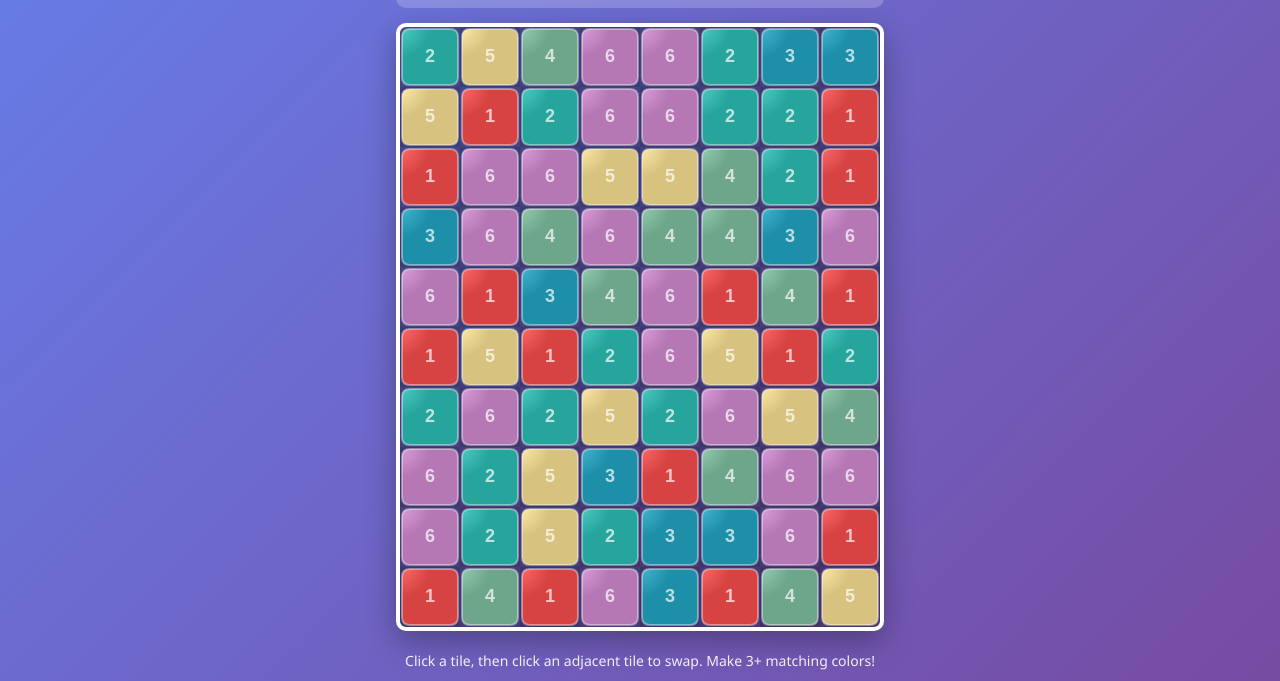
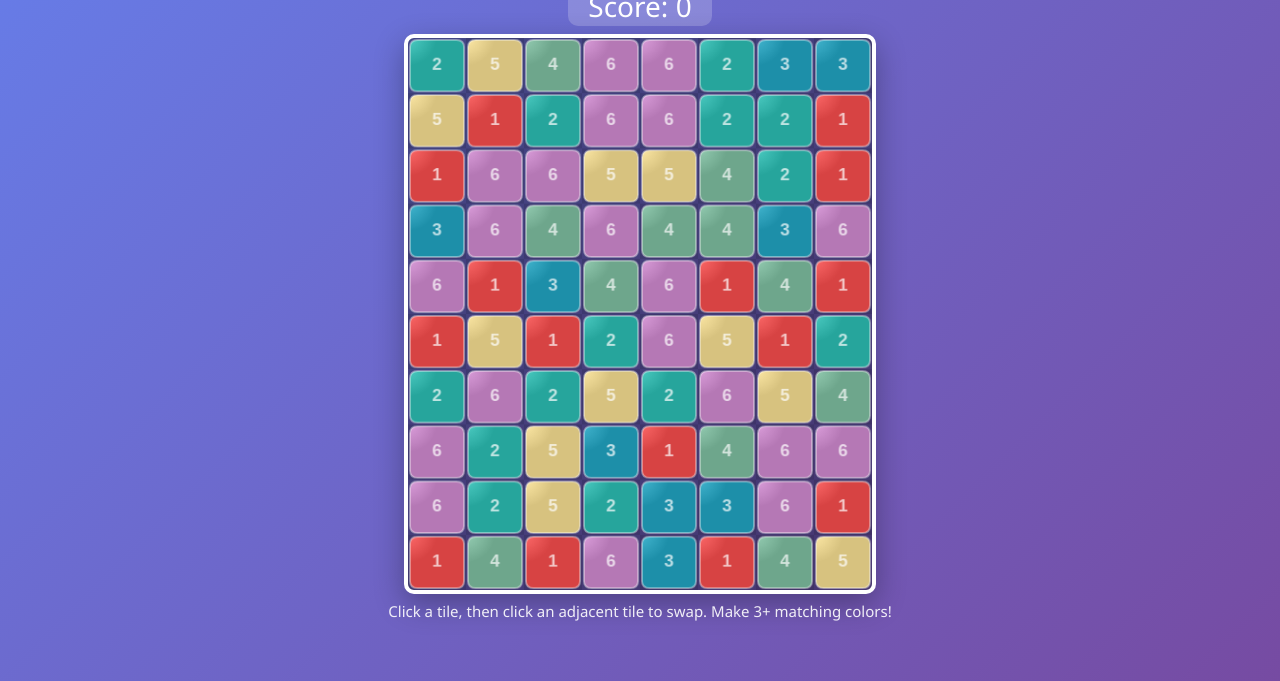
Before and after one commit to pindos11/minigames_small_llm, a plain HTML site: page match3.html in a window 1280 px wide. Shown: the part 119-800 px from the top of the page. Drawn offline with Linux system fonts and the light colour scheme.

Commit message:
Added resize

```diff
--- a/match3.html
+++ b/match3.html
@@ -10,23 +10,37 @@
             display: flex;
             justify-content: center;
             align-items: center;
-            min-height: 100vh;
+            min-height: 100dvh;
             background: linear-gradient(135deg, #667eea 0%, #764ba2 100%);
             font-family: 'Segoe UI', Tahoma, Geneva, Verdana, sans-serif;
+            overflow: hidden;
+            touch-action: none;
         }
-        .game-container { text-align: center; }
+        .game-container {
+            display: flex;
+            flex-direction: column;
+            align-items: center;
+            justify-content: center;
+            gap: 1vh;
+            padding: 1vh 0.5vw;
+            max-width: 100vw;
+            max-height: 100dvh;
+        }
         h1 {
             color: white;
-            margin-bottom: 10px;
+            margin-bottom: 0;
             text-shadow: 2px 2px 4px rgba(0,0,0,0.3);
+            font-size: clamp(18px, 4.5vmin, 36px);
+            line-height: 1;
         }
         .score-board {
             background: rgba(255,255,255,0.2);
             border-radius: 10px;
-            padding: 15px 30px;
-            margin-bottom: 15px;
+            padding: 0.8vh clamp(10px, 2vw, 20px);
+            margin-bottom: 0;
             color: white;
-            font-size: 24px;
+            font-size: clamp(14px, 3.5vmin, 28px);
+            line-height: 1;
         }
         #canvas {
             border: 4px solid white;
@@ -34,12 +48,17 @@
             box-shadow: 0 10px 30px rgba(0,0,0,0.3);
             background: rgba(0,0,0,0.3);
             cursor: default;
+            max-width: 95vw;
+            max-height: 70vh;
+            image-rendering: -webkit-optimize-contrast;
+            image-rendering: crisp-edges;
         }
         .instructions {
             color: white;
-            margin-top: 15px;
-            font-size: 14px;
+            margin-top: 0;
+            font-size: clamp(10px, 2.2vmin, 15px);
             opacity: 0.9;
+            line-height: 1.2;
         }
         .combo-text {
             position: absolute;
@@ -71,15 +90,41 @@
         // --- Configuration ---
         const COLS = 8;
         const ROWS = 10;
-        const TILE_SIZE = 60;
-        const GRID_WIDTH = COLS * TILE_SIZE;
-        const GRID_HEIGHT = ROWS * TILE_SIZE;
+        const TILE_SIZE = 60; // internal grid unit size (for game logic only)
         const ANIM_DURATION = 300; // ms
         const CLEAR_DURATION = 400; // ms
         const FALL_DURATION = 500; // ms
 
-        canvas.width = GRID_WIDTH;
-        canvas.height = GRID_HEIGHT;
+        // --- Responsive sizing ---
+        let tileSizePx = 60; // current pixel size per tile (computed from viewport)
+        let dpr = window.devicePixelRatio || 1;
+
+        function computeTileSize() {
+            const vh = window.innerHeight * 0.95;
+            const vw = window.innerWidth * 0.95;
+            // Reserve ~22vh for h1 + score + instructions
+            tileSizePx = Math.min(
+                Math.floor(vh * 0.78 / ROWS),
+                Math.floor(vw / COLS),
+                60 // cap at original size
+            );
+            tileSizePx = Math.max(tileSizePx, 28); // minimum for tiny screens
+        }
+
+        function resizeCanvas() {
+            computeTileSize();
+            dpr = window.devicePixelRatio || 1;
+            const w = COLS * tileSizePx;
+            const h = ROWS * tileSizePx;
+            canvas.width = w * dpr;
+            canvas.height = h * dpr;
+            canvas.style.width = w + 'px';
+            canvas.style.height = h + 'px';
+            // Redraw if grid is already initialized (not during startup)
+            if (grid && grid.length > 0) {
+                draw();
+            }
+        }
 
         const COLORS = [
             '#FF6B6B', // Red
@@ -421,7 +466,12 @@
         // --- Drawing ---
         function draw() {
             const ctx = canvas.getContext('2d');
-            ctx.clearRect(0, 0, GRID_WIDTH, GRID_HEIGHT);
+            ctx.setTransform(1, 0, 0, 1, 0, 0); // reset before scaling
+            ctx.clearRect(0, 0, canvas.width, canvas.height);
+
+            // Scale context so that TILE_SIZE=60 units map to tileSizePx screen pixels
+            const scale = tileSizePx / TILE_SIZE;
+            ctx.scale(scale, scale);
 
             // Draw grid background
             for (let r = 0; r < ROWS; r++) {
@@ -522,15 +572,21 @@
         }
 
         // --- Input handling ---
-        canvas.addEventListener('mousedown', (e) => {
+        function getInputCoords(clientX, clientY) {
+            const rect = canvas.getBoundingClientRect();
+            const x = clientX - rect.left;
+            const y = clientY - rect.top;
+            // Use tileSizePx for grid coordinate conversion (matches current display size)
+            return {
+                col: Math.floor(x / tileSizePx),
+                row: Math.floor(y / tileSizePx),
+            };
+        }
+
+        function handleInput(clientX, clientY) {
             if (state !== STATES.IDLE) return;
 
-            const rect = canvas.getBoundingClientRect();
-            const x = e.clientX - rect.left;
-            const y = e.clientY - rect.top;
-            const col = Math.floor(x / TILE_SIZE);
-            const row = Math.floor(y / TILE_SIZE);
-
+            const { col, row } = getInputCoords(clientX, clientY);
             if (row < 0 || row >= ROWS || col < 0 || col >= COLS) return;
 
             if (selectedTile) {
@@ -543,8 +599,24 @@
             } else {
                 selectedTile = { r: row, c: col };
             }
-            draw();
+        }
+
+        // Mouse events
+        canvas.addEventListener('mousedown', (e) => {
+            handleInput(e.clientX, e.clientY);
         });
+
+        // Touch events with scroll prevention
+        canvas.addEventListener('touchstart', (e) => {
+            e.preventDefault();
+            if (e.touches.length === 1) {
+                handleInput(e.touches[0].clientX, e.touches[0].clientY);
+            }
+        }, { passive: false });
+
+        canvas.addEventListener('touchmove', (e) => {
+            e.preventDefault();
+        }, { passive: false });
 
         // --- Game loop ---
         let lastTime = 0;
@@ -561,8 +633,10 @@
         }
 
         // --- Start ---
+        resizeCanvas(); // sets initial canvas size based on viewport
+        window.addEventListener('resize', resizeCanvas);
+
         initGrid();
-        draw();
         requestAnimationFrame(gameLoop);
     </script>
 </body>
```
